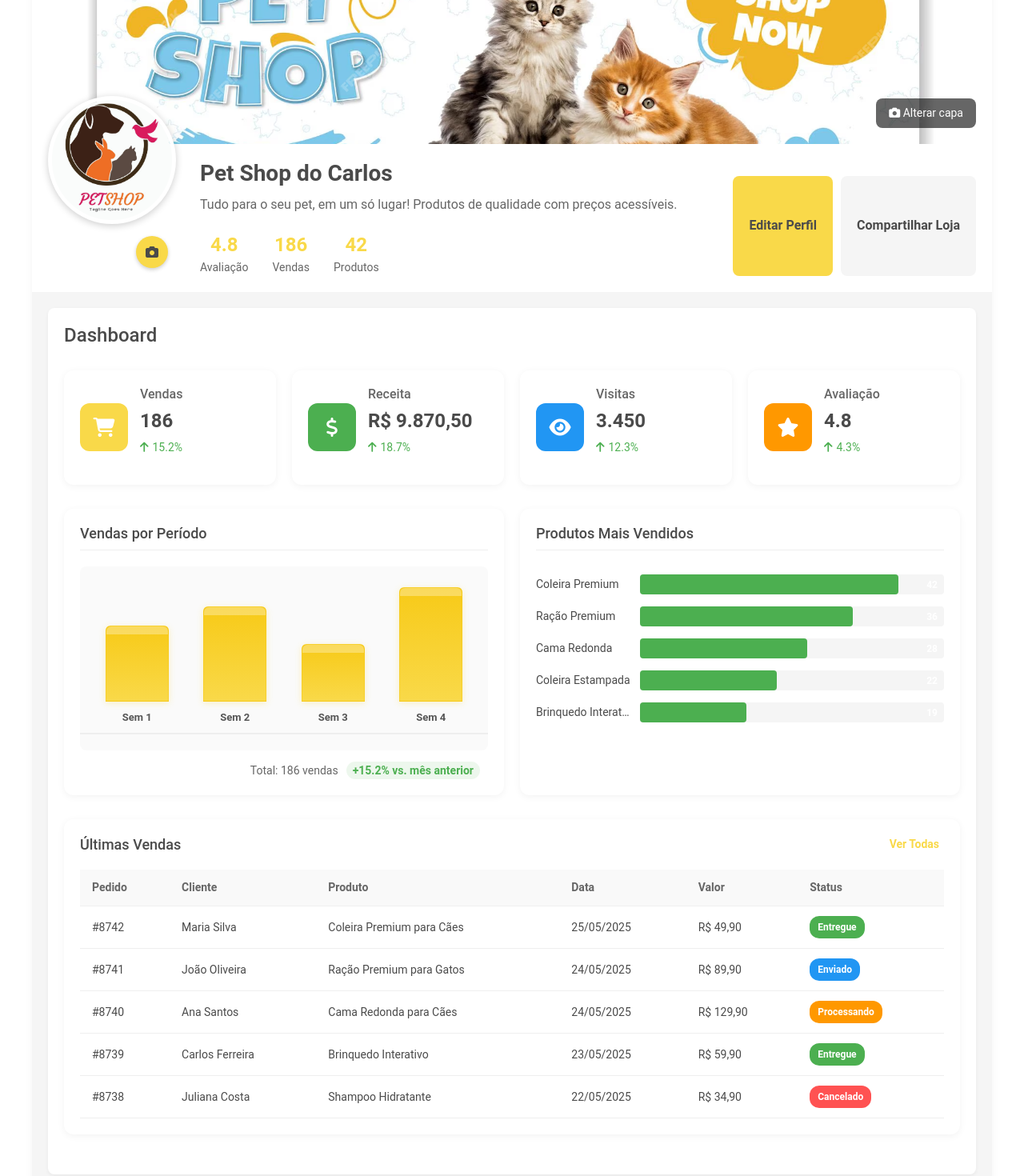
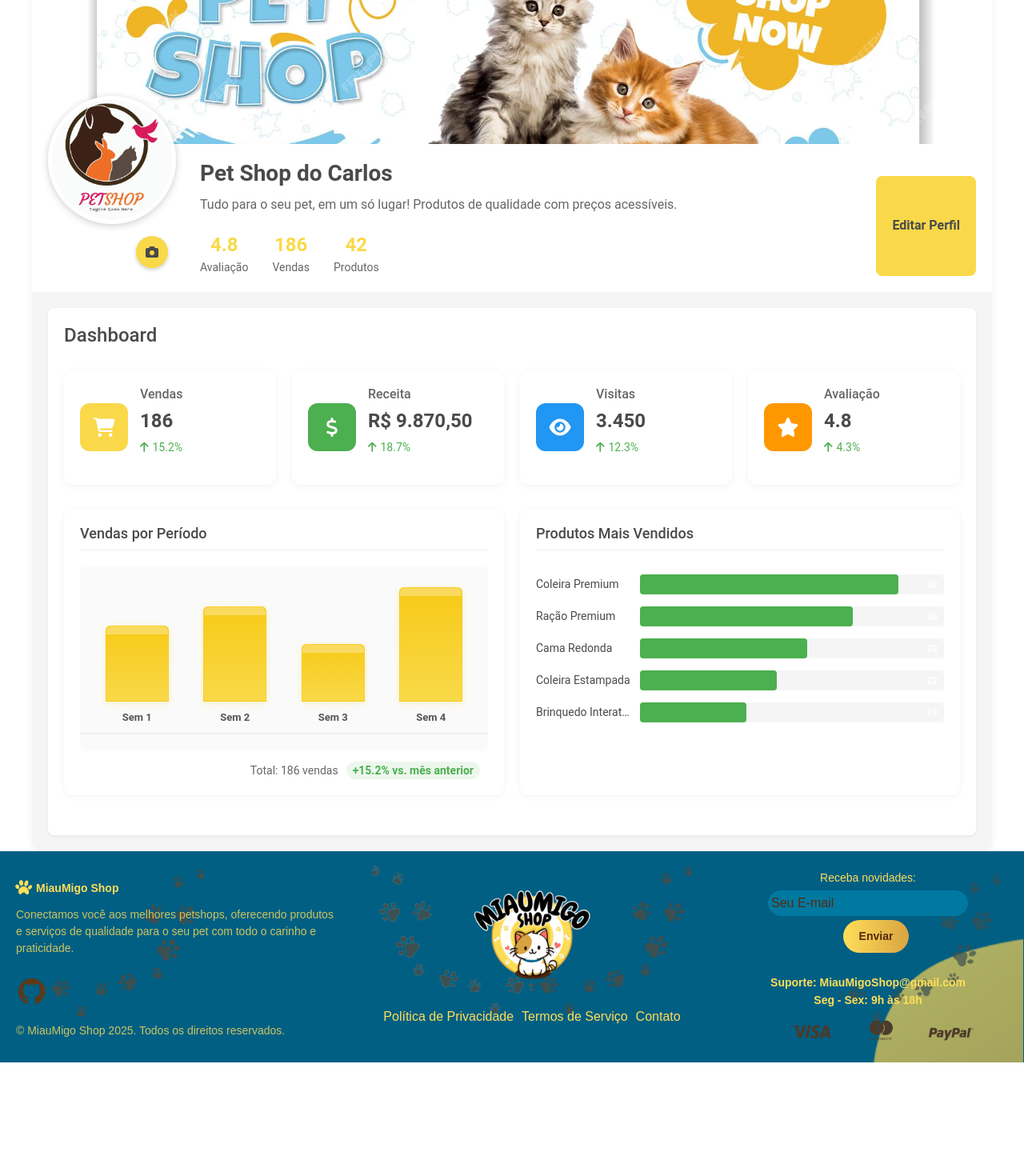
Before and after one commit to Kaique-GM/MiauMigo-web, an Angular app: page /perfil in a window 1280 px wide. Shown: the part 220-1690 px from the top of the page at 80% size. After the commit the page ends 1548 px from the top, so only its background shows below. Built offline with nearby package versions, Linux system fonts and the light colour scheme.

Commit message:
Correção na tela de perfil pt-3 (Lucas)

```diff
--- a/src/app/perfil/perfil.component.css
+++ b/src/app/perfil/perfil.component.css
@@ -3,7 +3,6 @@
   font-family: 'Nunito', 'Roboto', Arial, sans-serif;
   color: #4A4A4A;
 }
-
 .vendedor-container {
   max-width: 1200px;
   margin: 0 auto;
@@ -12,47 +11,24 @@
   box-shadow: 0 2px 10px rgba(0, 0, 0, 0.05);
   overflow: hidden;
 }
-
 button {
   cursor: pointer;
   transition: all 0.2s ease;
 }
-
 .perfil-header {
   position: relative;
 }
-
 .perfil-cover {
   position: relative;
   height: 250px;
   overflow: hidden;
   background-color: #F9D949;
 }
-
 .cover-image {
   width: 100%;
   height: 100%;
   object-fit: cover;
 }
-
-.edit-cover-btn {
-  position: absolute;
-  bottom: 20px;
-  right: 20px;
-  background-color: rgba(0, 0, 0, 0.6);
-  color: white;
-  border: none;
-  border-radius: 8px;
-  padding: 8px 16px;
-  cursor: pointer;
-  font-size: 14px;
-  transition: background-color 0.3s;
-}
-
-.edit-cover-btn:hover {
-  background-color: rgba(0, 0, 0, 0.8);
-}
-
 .perfil-info {
   display: flex;
   flex-wrap: wrap;
@@ -60,13 +36,11 @@ button {
   background-color: white;
   position: relative;
 }
-
 .perfil-avatar {
   position: relative;
   margin-top: -80px;
   margin-right: 30px;
 }
-
 .avatar-image {
   width: 160px;
   height: 160px;
@@ -76,7 +50,6 @@ button {
   box-shadow: 0 2px 10px rgba(0, 0, 0, 0.2);
   background-color: #F9D949;
 }
-
 .edit-avatar-btn {
   position: absolute;
   bottom: 10px;
@@ -94,57 +67,47 @@ button {
   box-shadow: 0 2px 5px rgba(0, 0, 0, 0.2);
   transition: background-color 0.3s;
 }
-
 .edit-avatar-btn:hover {
   background-color: #F7CA18;
 }
-
 .perfil-details {
   flex: 1;
 }
-
 .perfil-name {
   font-size: 28px;
   margin: 0 0 10px 0;
   color: #4A4A4A;
   font-weight: 700;
 }
-
 .perfil-bio {
   font-size: 16px;
   color: #666;
   margin: 0 0 20px 0;
   line-height: 1.5;
 }
-
 .perfil-stats {
   display: flex;
   gap: 30px;
 }
-
 .stat-item {
   display: flex;
   flex-direction: column;
   align-items: center;
 }
-
 .stat-value {
   font-size: 24px;
   font-weight: bold;
   color: #F9D949;
 }
-
 .stat-label {
   font-size: 14px;
   color: #666;
 }
-
 .perfil-actions {
   display: flex;
   gap: 10px;
   margin-top: 20px;
 }
-
 .primary-btn, .secondary-btn {
   padding: 10px 20px;
   border-radius: 8px;
@@ -152,63 +115,41 @@ button {
   cursor: pointer;
   transition: all 0.3s;
 }
-
 .primary-btn {
   background-color: #F9D949;
   color: #4A4A4A;
   border: none;
 }
-
 .primary-btn:hover {
   background-color: #F7CA18;
 }
-
-.secondary-btn {
-  background-color: #F5F5F5;
-  color: #4A4A4A;
-  border: none;
-}
-
-.secondary-btn:hover {
-  background-color: #E8E8E8;
-}
-
 .perfil-content {
   background-color: #F5F5F5;
   padding: 20px;
 }
-
 .tab-content {
   background-color: white;
   border-radius: 8px;
   padding: 20px;
   box-shadow: 0 2px 5px rgba(0, 0, 0, 0.05);
 }
-
-.dashboard-container {
-
-}
-
 .dashboard-header {
   display: flex;
   justify-content: space-between;
   align-items: center;
   margin-bottom: 30px;
 }
-
 .dashboard-header h2 {
   margin: 0;
   font-size: 24px;
   color: #4A4A4A;
 }
-
 .period-selector {
   display: flex;
   background-color: #F5F5F5;
   border-radius: 8px;
   overflow: hidden;
 }
-
 .period-btn {
   padding: 10px 15px;
   background: none;
@@ -217,23 +158,19 @@ button {
   font-weight: 600;
   color: #4A4A4A;
 }
-
 .period-btn:hover {
   background-color: #EFEFEF;
 }
-
 .period-btn.active {
   background-color: #F9D949;
   color: #4A4A4A;
 }
-
 .dashboard-cards {
   display: grid;
   grid-template-columns: repeat(auto-fill, minmax(250px, 1fr));
   gap: 20px;
   margin-bottom: 30px;
 }
-
 .dashboard-card {
   background-color: white;
   border-radius: 12px;
@@ -243,7 +180,6 @@ button {
   align-items: center;
   gap: 15px;
 }
-
 .card-icon {
   width: 60px;
   height: 60px;
@@ -254,53 +190,44 @@ button {
   font-size: 24px;
   color: white;
 }
-
 .vendas-icon { background-color: #F9D949; }
 .receita-icon { background-color: #4CAF50; }
 .visitas-icon { background-color: #2196F3; }
 .avaliacao-icon { background-color: #FF9800; }
-
 .card-info {
   flex: 1;
 }
-
 .card-info h3 {
   margin: 0 0 5px 0;
   font-size: 16px;
   color: #666;
 }
-
 .card-value {
   font-size: 24px;
   font-weight: 700;
   margin: 0 0 5px 0;
   color: #4A4A4A;
 }
-
 .card-change {
   font-size: 14px;
   display: flex;
   align-items: center;
   gap: 5px;
 }
-
 .card-change.positive { color: #4CAF50; }
 .card-change.negative { color: #FF5252; }
-
 .dashboard-charts-row {
   display: grid;
   grid-template-columns: 1fr 1fr;
   gap: 20px;
   margin-bottom: 30px;
 }
-
 .chart-container {
   background-color: white;
   border-radius: 12px;
   padding: 20px;
   box-shadow: 0 2px 10px rgba(0, 0, 0, 0.05);
 }
-
 .chart-container h3 {
   margin: 0 0 20px 0;
   font-size: 18px;
@@ -308,19 +235,15 @@ button {
   border-bottom: 1px solid #eee;
   padding-bottom: 10px;
 }
-
 .chart-body {
-
   position: relative;
 }
-
 .bar-chart-container {
   padding: 10px 0;
   background-color: #fafafa;
   border-radius: 8px;
   position: relative;
 }
-
 .bar-chart {
   display: flex;
   justify-content: space-around;
@@ -331,7 +254,6 @@ button {
   margin-bottom: 10px;
   position: relative;
 }
-
 .chart-column {
   display: flex;
   flex-direction: column;
@@ -341,7 +263,6 @@ button {
   padding: 0 5px;
   height: 100%;
 }
-
 .chart-bar-wrapper {
   height: 100%;
   width: 70%;
@@ -349,7 +270,6 @@ button {
   align-items: flex-end;
   position: relative;
 }
-
 .chart-bar {
   width: 100%;
   background: linear-gradient(to top, #F9D949, #F7CA18);
@@ -361,29 +281,23 @@ button {
   box-shadow: 0 2px 8px rgba(249, 217, 73, 0.3);
   border: 1px solid rgba(247, 202, 24, 0.5);
 }
-
 .chart-column:nth-child(1) .chart-bar {
   height: 120px;
 }
-
 .chart-column:nth-child(2) .chart-bar {
   height: 150px;
 }
-
 .chart-column:nth-child(3) .chart-bar {
   height: 90px;
 }
-
 .chart-column:nth-child(4) .chart-bar {
   height: 180px;
 }
-
 .chart-bar:hover {
   background: linear-gradient(to top, #F7CA18, #F5BB00);
   box-shadow: 0 4px 12px rgba(249, 217, 73, 0.5);
   transform: translateY(-3px);
 }
-
 .chart-bar::after {
   content: '';
   position: absolute;
@@ -394,14 +308,12 @@ button {
   background: rgba(255, 255, 255, 0.3);
   border-radius: 6px 6px 0 0;
 }
-
 .chart-label {
   font-size: 13px;
   color: #555;
   margin-top: 10px;
   font-weight: 600;
 }
-
 .chart-footer {
   margin-top: 15px;
   font-size: 14px;
@@ -409,7 +321,6 @@ button {
   text-align: right;
   padding: 0 10px;
 }
-
 .positive-change {
   color: #4CAF50;
   font-weight: 600;
@@ -418,20 +329,17 @@ button {
   padding: 3px 8px;
   border-radius: 12px;
 }
-
 .horizontal-bar-chart {
   display: flex;
   flex-direction: column;
   gap: 15px;
   padding: 10px 0;
 }
-
 .h-chart-row {
   display: flex;
   align-items: center;
   gap: 10px;
 }
-
 .h-chart-label {
   width: 120px;
   font-size: 14px;
@@ -440,7 +348,6 @@ button {
   overflow: hidden;
   text-overflow: ellipsis;
 }
-
 .h-chart-bar-container {
   flex: 1;
   background-color: #F5F5F5;
@@ -450,14 +357,12 @@ button {
   display: flex;
   align-items: center;
 }
-
 .h-chart-bar {
   height: 100%;
   background-color: #4CAF50;
   border-radius: 4px;
   transition: width 0.5s ease-out;
 }
-
 .h-chart-value {
   position: absolute;
   right: 8px;
@@ -465,93 +370,16 @@ button {
   font-weight: 600;
   color: #fff;
 }
-
-.dashboard-table-container {
-  background-color: white;
-  border-radius: 12px;
-  padding: 20px;
-  box-shadow: 0 2px 10px rgba(0, 0, 0, 0.05);
-  margin-bottom: 30px;
-}
-
-.table-header {
-  display: flex;
-  justify-content: space-between;
-  align-items: center;
-  margin-bottom: 20px;
-}
-
-.table-header h3 {
-  margin: 0;
-  font-size: 18px;
-  color: #4A4A4A;
-}
-
-.view-all-btn {
-  background: none;
-  border: none;
-  color: #F9D949;
-  font-weight: 600;
-  font-size: 14px;
-}
-
-.table-responsive {
-  overflow-x: auto;
-}
-
-.dashboard-table {
-  width: 100%;
-  border-collapse: collapse;
-}
-
-.dashboard-table th, .dashboard-table td {
-  padding: 12px 15px;
-  text-align: left;
-  border-bottom: 1px solid #EFEFEF;
-  font-size: 14px;
-}
-
-.dashboard-table th {
-  background-color: #F9F9F9;
-  font-weight: 600;
-  color: #666;
-}
-
-.dashboard-table tbody tr:hover {
-  background-color: #FFFDF0;
-}
-
-.status-badge {
-  padding: 5px 10px;
-  border-radius: 12px;
-  font-size: 12px;
-  font-weight: 600;
-  color: white;
-  display: inline-block;
-  text-align: center;
-}
-
-.status-entregue { background-color: #4CAF50; }
-.status-enviado { background-color: #2196F3; }
-.status-processando { background-color: #FF9800; }
-.status-cancelado { background-color: #FF5252; }
-
 .dashboard-row {
   display: grid;
   grid-template-columns: 1fr 1fr;
   gap: 20px;
 }
-
-.dashboard-half {
-
-}
-
 .estoque-indicator {
   display: flex;
   align-items: center;
   gap: 8px;
 }
-
 .estoque-bar {
   width: 80px;
   height: 8px;
@@ -559,19 +387,16 @@ button {
   border-radius: 4px;
   overflow: hidden;
 }
-
 .estoque-fill {
   height: 100%;
   background-color: #FF9800;
   border-radius: 4px;
   transition: width 0.5s ease-out;
 }
-
 .estoque-indicator span {
   font-size: 14px;
   font-weight: 600;
 }
-
 .action-btn {
   background-color: #F5F5F5;
   border: none;
@@ -581,17 +406,14 @@ button {
   font-weight: 600;
   color: #4A4A4A;
 }
-
 .action-btn:hover {
   background-color: #EFEFEF;
 }
-
 .avaliacoes-simplificadas p {
   margin: 0;
   font-size: 14px;
   line-height: 1.5;
 }
-
 @media (max-width: 992px) {
   .perfil-info {
     flex-direction: column;
@@ -612,7 +434,6 @@ button {
     grid-template-columns: 1fr;
   }
 }
-
 @media (max-width: 768px) {
   .dashboard-cards {
     grid-template-columns: repeat(auto-fill, minmax(200px, 1fr));
@@ -631,7 +452,6 @@ button {
     padding: 10px 12px;
   }
 }
-
 @media (max-width: 576px) {
   .perfil-cover {
     height: 200px;
--- a/src/app/perfil/perfil.component.html
+++ b/src/app/perfil/perfil.component.html
@@ -3,7 +3,6 @@
   <div class="perfil-header">
     <div class="perfil-cover">
       <img src="/Perfil/capa.avif" alt="Capa da loja" class="cover-image">
-      <button class="edit-cover-btn"><i class="fa fa-camera"></i> Alterar capa</button>
     </div>
 
     <div class="perfil-info">
@@ -33,7 +32,6 @@
 
       <div class="perfil-actions">
         <button class="primary-btn">Editar Perfil</button>
-        <button class="secondary-btn">Compartilhar Loja</button>
       </div>
     </div>
   </div>
@@ -100,23 +98,6 @@
           </div>
         </div>
 
-        <!-- Tabela de Últimas Vendas -->
-        <div class="dashboard-table-container">
-          <div class="table-header"><h3>Últimas Vendas</h3><button class="view-all-btn">Ver Todas</button></div>
-          <div class="table-responsive">
-            <table class="dashboard-table">
-              <thead><tr><th>Pedido</th><th>Cliente</th><th>Produto</th><th>Data</th><th>Valor</th><th>Status</th></tr></thead>
-              <tbody>
-                <tr><td>#8742</td><td>Maria Silva</td><td>Coleira Premium para Cães</td><td>25/05/2025</td><td>R$ 49,90</td><td><span class="status-badge status-entregue">Entregue</span></td></tr>
-                <tr><td>#8741</td><td>João Oliveira</td><td>Ração Premium para Gatos</td><td>24/05/2025</td><td>R$ 89,90</td><td><span class="status-badge status-enviado">Enviado</span></td></tr>
-                <tr><td>#8740</td><td>Ana Santos</td><td>Cama Redonda para Cães</td><td>24/05/2025</td><td>R$ 129,90</td><td><span class="status-badge status-processando">Processando</span></td></tr>
-                <tr><td>#8739</td><td>Carlos Ferreira</td><td>Brinquedo Interativo</td><td>23/05/2025</td><td>R$ 59,90</td><td><span class="status-badge status-entregue">Entregue</span></td></tr>
-                <tr><td>#8738</td><td>Juliana Costa</td><td>Shampoo Hidratante</td><td>22/05/2025</td><td>R$ 34,90</td><td><span class="status-badge status-cancelado">Cancelado</span></td></tr>
-              </tbody>
-            </table>
-          </div>
-        </div>
-
         <!-- Seção de duas colunas: Produtos com Baixo Estoque e Últimas Avaliações -->
 
       </div> <!-- Fim de .dashboard-container -->
```
